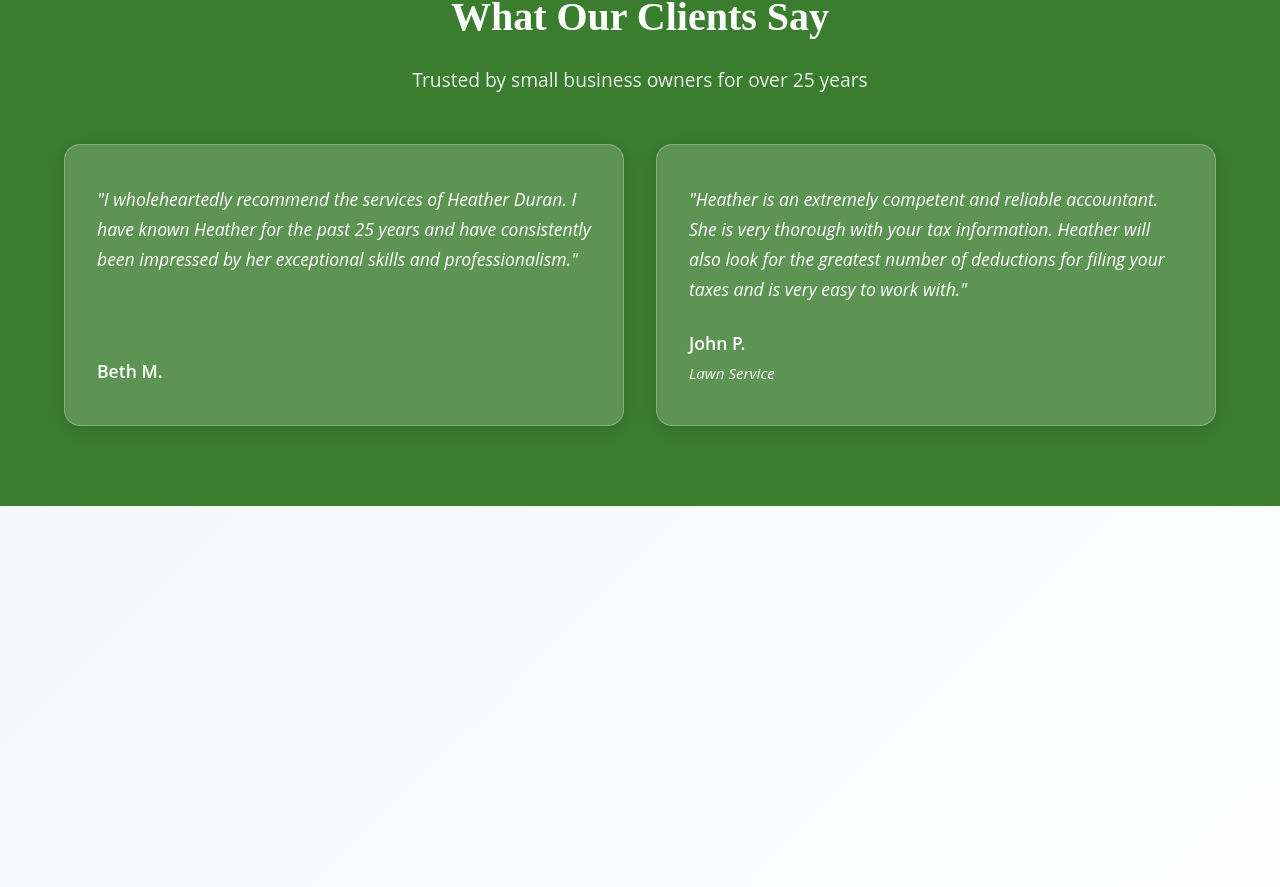
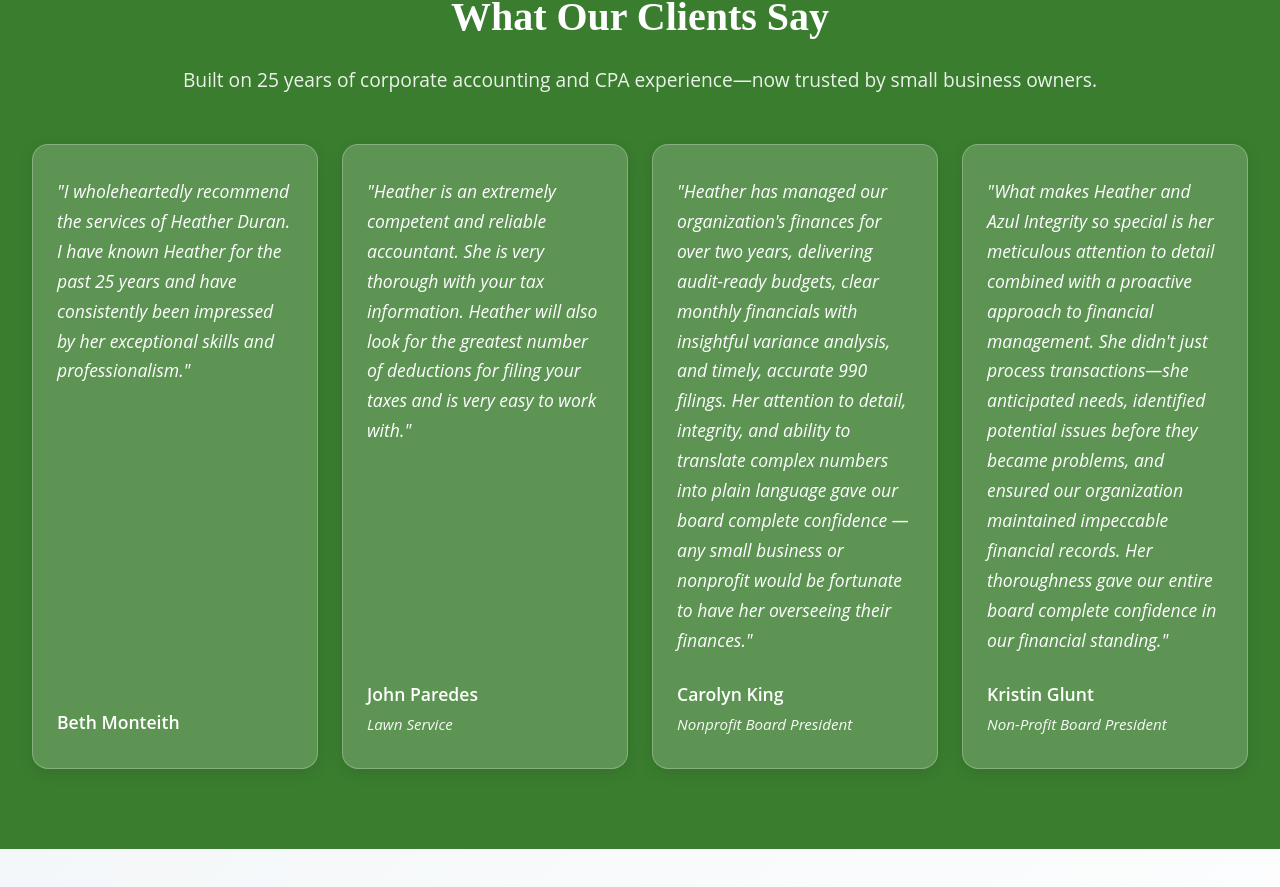
Before and after one commit to AzulIntegrity/azulintegrity, a Next.js app: page / in a window 1280 px wide. Shown: the part 1814-2701 px from the top of the page. Built offline with nearby package versions, Linux system fonts and the light colour scheme; no server answers.

Commit message:
updates 44-73

```diff
--- a/src/app/HomePageClient.tsx
+++ b/src/app/HomePageClient.tsx
@@ -19,12 +19,13 @@
   },
   {
     key: 'accounting',
-    title: 'Accounting/CPA Services',
-    valueProp: '<strong>Insight for Growth</strong> <br />Go beyond data entry with high-level financial analysis and strategic reporting. <br /> New Mexico and Florida clients only.',
+    title: 'Accounting',
+    valueProp: '<strong>Insight for Growth</strong> <br />Go beyond data entry with high-level financial analysis and strategic reporting. ',
     bullets: [
       'Annual budget creation and actual-to-budget reporting.',
       'Monthly strategic analysis and statement review.',
       'Custom profitability tracking and forecasting.',
+      `‘Perform compilation, review, and attest services’ can only be done in Florida and New Mexico.`
     ],
   },
   {
@@ -44,7 +45,7 @@
     bullets: [
       'Full preparation and filing of entity tax returns (1120, 1065, Schedule C).',
       'Specialized preparation for per-state and prior-year filings.',
-      'Receipt organization and documentation services.',
+      `Assistance with IRS notices and audits, explaining next steps, and representing you with tax authorities if needed.`,
     ],
   },
 ];
@@ -218,7 +219,7 @@
         <section className={styles.testimonials}>
           <div className={styles.testimonialsContent}>
             <h2 className={styles.testimonialsHeading}>What Our Clients Say</h2>
-            <p className={styles.testimonialsSubtext}>Trusted by small business owners for over 25 years</p>
+            <p className={styles.testimonialsSubtext}>Built on 25 years of corporate accounting and CPA experience—now trusted by small business owners.</p>
 
             <div className={styles.testimonialsGrid}>
               <div className={styles.testimonialCard}>
@@ -226,7 +227,7 @@
                   &quot;I wholeheartedly recommend the services of Heather Duran. I have known Heather for the past 25 years and have consistently been impressed by her exceptional skills and professionalism.&quot;
                 </div>
                 <div className={styles.testimonialAuthor}>
-                  <strong>Beth M.</strong>
+                  <strong>Beth Monteith</strong>
                 </div>
               </div>
 
@@ -235,8 +236,28 @@
                   &quot;Heather is an extremely competent and reliable accountant. She is very thorough with your tax information. Heather will also look for the greatest number of deductions for filing your taxes and is very easy to work with.&quot;
                 </div>
                 <div className={styles.testimonialAuthor}>
-                  <strong>John P.</strong>
+                  <strong>John Paredes</strong>
                   <span className={styles.testimonialBusiness}>Lawn Service</span>
+                </div>
+              </div>
+
+              <div className={styles.testimonialCard}>
+                <div className={styles.testimonialQuote}>
+                  &quot;Heather has managed our organization&apos;s finances for over two years, delivering audit-ready budgets, clear monthly financials with insightful variance analysis, and timely, accurate 990 filings. Her attention to detail, integrity, and ability to translate complex numbers into plain language gave our board complete confidence — any small business or nonprofit would be fortunate to have her overseeing their finances.&quot;
+                </div>
+                <div className={styles.testimonialAuthor}>
+                  <strong>Carolyn King</strong>
+                  <span className={styles.testimonialBusiness}>Nonprofit Board President</span>
+                </div>
+              </div>
+
+              <div className={styles.testimonialCard}>
+                <div className={styles.testimonialQuote}>
+                  &quot;What makes Heather and Azul Integrity so special is her meticulous attention to detail combined with a proactive approach to financial management. She didn&apos;t just process transactions—she anticipated needs, identified potential issues before they became problems, and ensured our organization maintained impeccable financial records. Her thoroughness gave our entire board complete confidence in our financial standing.&quot;
+                </div>
+                <div className={styles.testimonialAuthor}>
+                  <strong>Kristin Glunt</strong>
+                  <span className={styles.testimonialBusiness}>Non-Profit Board President</span>
                 </div>
               </div>
             </div>
--- a/src/app/page.module.css
+++ b/src/app/page.module.css
@@ -504,14 +504,17 @@
 /* Testimonials Section */
 .testimonials {
   background: var(--trust-green);
-  padding: 5rem 5%;
+  padding: 5rem 0;
   text-align: center;
   position: relative;
+  width: 100vw;
+  margin-left: calc(-50vw + 50%);
 }
 
 .testimonialsContent {
-  max-width: 1200px;
+  width: 100%;
   margin: 0 auto;
+  padding: 0 2rem;
 }
 
 .testimonialsHeading {
@@ -532,8 +535,8 @@
 
 .testimonialsGrid {
   display: grid;
-  grid-template-columns: repeat(auto-fit, minmax(450px, 1fr));
-  gap: 2rem;
+  grid-template-columns: repeat(4, 1fr);
+  gap: 1.5rem;
   margin-top: 3rem;
 }
 
@@ -541,11 +544,11 @@
   background: rgba(255, 255, 255, 0.18);
   border: 1px solid rgba(255, 255, 255, 0.25);
   border-radius: 16px;
-  padding: 2.5rem 2rem;
+  padding: 2rem 1.5rem;
   text-align: left;
   transition: transform 0.2s ease, box-shadow 0.2s ease;
   box-shadow: 0 4px 16px rgba(0, 0, 0, 0.1);
-  min-height: 200px;
+  min-height: 250px;
   display: flex;
   flex-direction: column;
   justify-content: space-between;
@@ -1186,14 +1189,14 @@
   }
 
   .testimonialsGrid {
-    grid-template-columns: 1fr;
+    grid-template-columns: repeat(2, 1fr);
     gap: 1.5rem;
     margin-top: 2rem;
     contain: layout;
   }
 
   .testimonialCard {
-    padding: 2rem 1.5rem;
+    padding: 1.5rem 1rem;
     text-align: left;
   }
 
@@ -1408,8 +1411,29 @@
   }
 }
 
+/* Tablet/Medium Screens */
+@media (max-width: 1024px) and (min-width: 769px) {
+  .testimonialsGrid {
+    grid-template-columns: repeat(2, 1fr);
+    gap: 2rem;
+  }
+
+  .testimonialCard {
+    padding: 2rem 1.5rem;
+  }
+}
+
 /* Smallest Mobile Devices (480px) */
 @media (max-width: 480px) {
+  .testimonialsGrid {
+    grid-template-columns: 1fr;
+    gap: 1rem;
+  }
+
+  .testimonialCard {
+    padding: 1.5rem 1rem;
+    min-height: 200px;
+  }
   .softwareBadges {
     content-visibility: auto;
     contain-intrinsic-size: 600px;
--- a/src/app/privacy/PrivacyPageClient.tsx
+++ b/src/app/privacy/PrivacyPageClient.tsx
@@ -143,7 +143,7 @@
               <p><strong>Legal Obligations:</strong> When required by law, regulation, or legal process</p>
               <p><strong>IRS Regulations:</strong> Certain information we collect and retain may be subject to IRS regulations, including IRC §7216, which governs the use and disclosure of tax return information.</p>
               <p><strong>Consent:</strong> With your explicit consent for specific purposes.</p>
-              <p><strong>Cookies and Other Technologies:</strong> We use cookies and similar technologies to enhance your experience on our website. Cookies are small files stored on your device that help us understand how you interact with our site—such as which pages you visit and how long you stay. This may allow us to connect your site usage with other personal information you&rsquo;ve shared. Most browsers let you manage cookie settings, including blocking or deleting them. While disabling cookies typically won&rsquo;t affect your ability to use our site, it may limit certain features or functionality. We may also use web beacons (also known as pixel tags or clear GIFs) to monitor site traffic, personalize content, and confirm receipt of communications. These tools may collect data like your browser type and IP address, and may work with cookies to link usage data to your personal information. We do not use cookies for advertising or tracking across third-party websites.</p>
+
             </div>
 
             <div className={styles.termsSection}>
```
Also changed, not shown: src/app/services/ServicesPageClient.tsx (+7 -12 lines).
